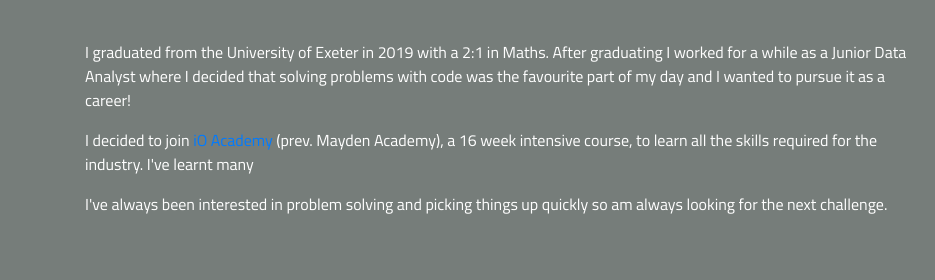
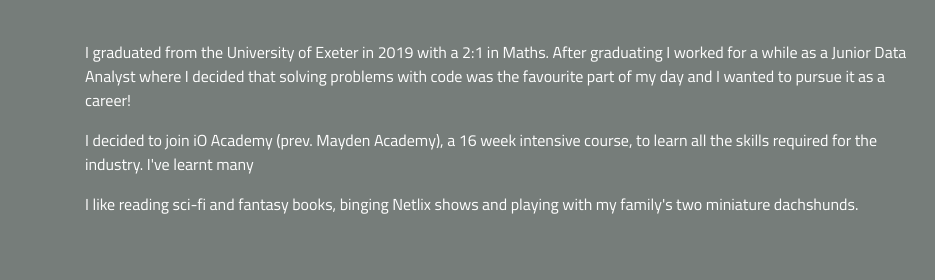
Before and after one commit to ellie-r/portfolio, a website: page app/index.html in a window 1280 px wide. Shown: the part 820-1100 px from the top of the page, 0-935 px from the left. Drawn offline with nearby package versions, Linux system fonts and the light colour scheme.

Commit message:
edited text in about me section

```diff
--- a/app/index.html
+++ b/app/index.html
@@ -510,11 +510,11 @@
                     with code was the favourite part of my day and I wanted to pursue it as a career!
                 </p>
                 <p>
-                    I decided to join <a href="https://io-academy.uk/courses/full-stack-track/">iO Academy</a> (prev. Mayden Academy),
+                    I decided to join iO Academy (prev. Mayden Academy),
                     a 16 week intensive course, to learn all the skills required for the industry. I've learnt many
                 </p>
                 <p>
-                    I've always been interested in problem solving and picking things up quickly so am always looking for the next challenge.
+                    I like reading sci-fi and fantasy books, binging Netlix shows and playing with my family's two miniature dachshunds.
                 </p>
             </div>
             <div class="col-md-3">
```
